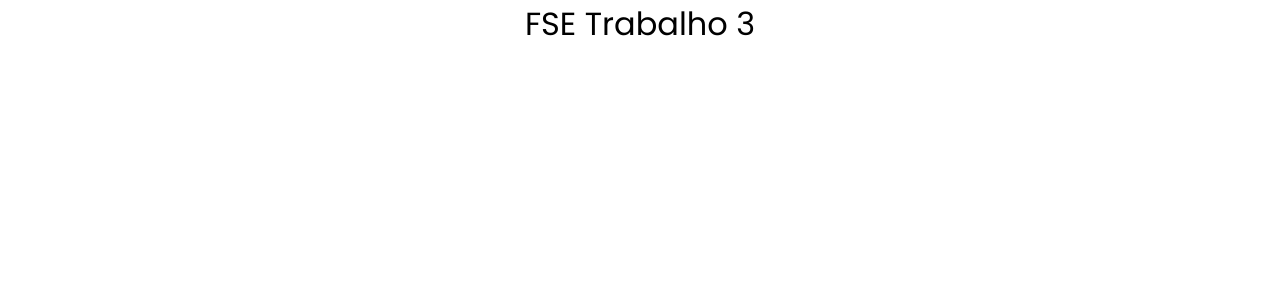
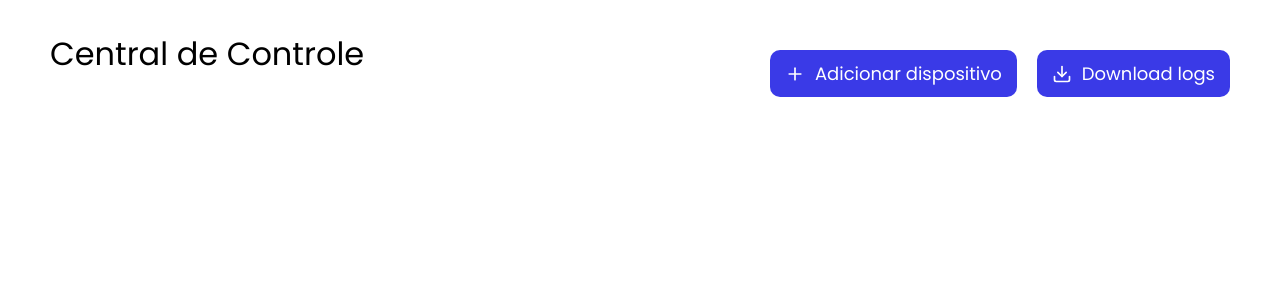
Before and after one commit to DanilloGS/FSE_3, a React (Create React App) app in the folder servidor_central/: page / in a window 1280 px wide. Shown: the top 300 px of the page. Built offline with nearby package versions, Linux system fonts and the light colour scheme; the HTML template or start-up script is replaced by a standard one.

Commit message:
Developed initial home page.

```diff
--- a/servidor_central/package.json
+++ b/servidor_central/package.json
@@ -12,7 +12,10 @@
     "@types/react-dom": "^17.0.0",
     "react": "^17.0.2",
     "react-dom": "^17.0.2",
+    "react-icons": "^4.3.1",
+    "react-modal": "^3.14.3",
     "react-scripts": "4.0.3",
+    "sass": "^1.43.4",
     "typescript": "^4.1.2",
     "web-vitals": "^1.0.1"
   },
@@ -39,5 +42,8 @@
       "last 1 firefox version",
       "last 1 safari version"
     ]
+  },
+  "devDependencies": {
+    "@types/react-modal": "^3.13.1"
   }
 }
--- a/servidor_central/src/App.css
+++ /dev/null
@@ -1,4 +0,0 @@
-.App {
-  display: flex;
-  justify-content: center;
-}
--- /dev/null
+++ b/servidor_central/src/App.scss
@@ -0,0 +1,22 @@
+#home {
+  width: 100vw;
+
+  display: flex;
+  flex-direction: row;
+  /* justify-content: space-between; */
+
+  > header {
+    width: 100%;
+
+    padding: 3rem 5rem;
+
+    display: flex;
+    flex-direction: row;
+    justify-content: space-between;
+
+    > section {
+      display: flex;
+      flex-direction: row;
+    }
+  }
+}
--- a/servidor_central/src/App.tsx
+++ b/servidor_central/src/App.tsx
@@ -1,10 +1,40 @@
-import './App.css';
-import './global.css';
+import { useState } from 'react';
+import './App.scss';
+import './global.scss';
+
+import { FiPlus, FiDownload } from 'react-icons/fi';
+
+import Button from './components/Button';
+import ModalApp from './components/ModalApp';
 
 function App() {
+  const [modalIsOpen, setModalIsOpen] = useState(false);
+
+  function handleModal() {
+    setModalIsOpen(!modalIsOpen);
+  }
+
   return (
-    <div className="App">
-      <h1>FSE Trabalho 3</h1>
+    <div id="home">
+      <ModalApp
+        modalIsOpen={modalIsOpen}
+        closeModal={() => setModalIsOpen(!modalIsOpen)}
+      />
+      <header>
+        <h1>Central de Controle</h1>
+
+        <section>
+          <Button
+            title="Adicionar dispositivo"
+            icon={<FiPlus color="#fff" size={20} />}
+            onClick={() => handleModal()}
+          />
+          <Button
+            title="Download logs"
+            icon={<FiDownload color="#fff" size={20} />}
+          />
+        </section>
+      </header>
     </div>
   );
 }
```
Also changed, not shown: servidor_central/src/global.scss (renamed from servidor_central/src/global.css).
